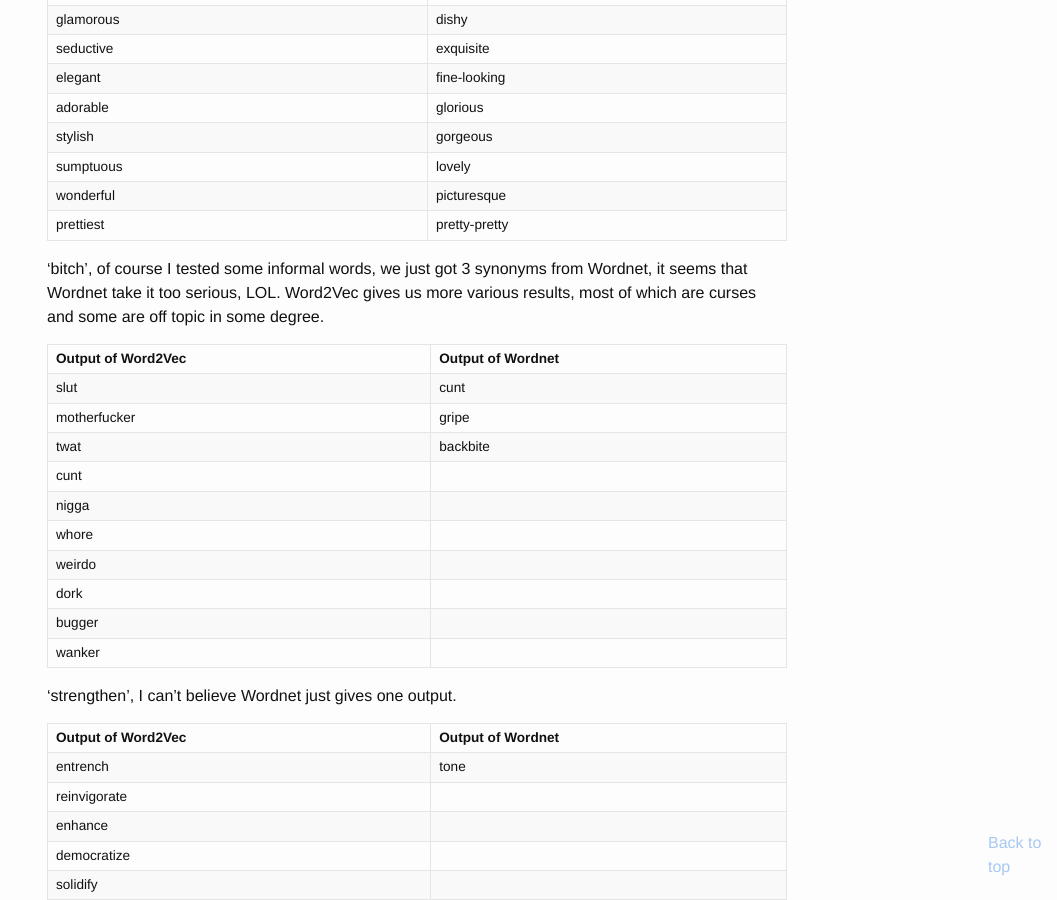
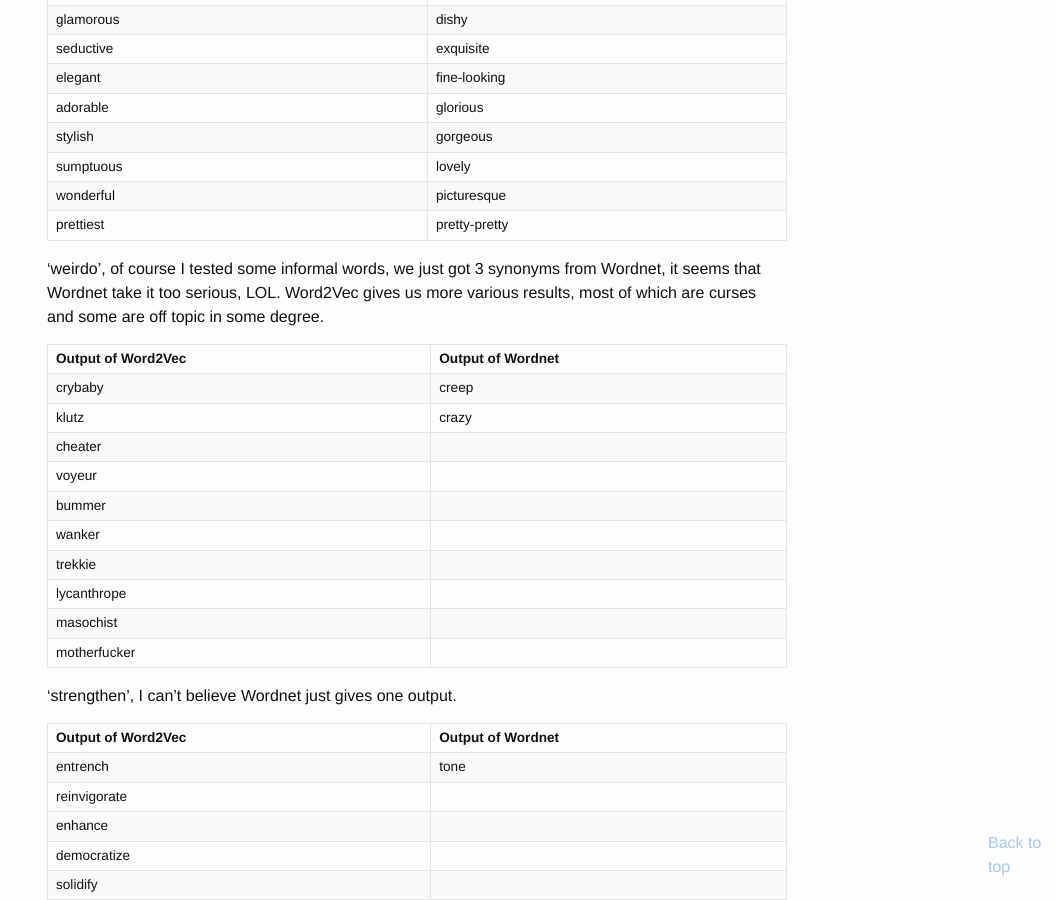
Before and after one commit to EastonLee/eastonlee.github.io, a Jekyll site: the page built from _posts/2017-03-31-fancyword-a-sublimetext-plugin-that-improves-your-word-choice-in-english-writing.markdown, in a window 1280 px wide and 900 px high, scrolled down 1551 px. Shown: the whole window, without its empty margins (223-1280 px from the left). Built offline with Jekyll 4.4.1, drawn with Linux system fonts in a browser that asks for light colours; nearby versions of some CDN libraries; comment, search, counter and statistics services are not loaded.

Commit message:
changed example

```diff
--- a/_posts/2017-03-31-fancyword-a-sublimetext-plugin-that-improves-your-word-choice-in-english-writing.markdown
+++ b/_posts/2017-03-31-fancyword-a-sublimetext-plugin-that-improves-your-word-choice-in-english-writing.markdown
@@ -45,20 +45,20 @@
 | wonderful                 | picturesque              |
 | prettiest                 | pretty-pretty            |
 
-'bitch', of course I tested some informal words, we just got 3 synonyms from Wordnet, it seems that Wordnet take it too serious, LOL. Word2Vec gives us more various results, most of which are curses and some are off topic in some degree.
+'weirdo', of course I tested some informal words, we just got 3 synonyms from Wordnet, it seems that Wordnet take it too serious, LOL. Word2Vec gives us more various results, most of which are curses and some are off topic in some degree.
 
 | Output of Word2Vec | Output of Wordnet |
 |--------------------|-------------------|
-| slut               | cunt              |
-| motherfucker       | gripe             |
-| twat               | backbite          |
-| cunt               |                   |
-| nigga              |                   |
-| whore              |                   |
-| weirdo             |                   |
-| dork               |                   |
-| bugger             |                   |
+| crybaby            | creep             |
+| klutz              | crazy             |
+| cheater            |                   |
+| voyeur             |                   |
+| bummer             |                   |
 | wanker             |                   |
+| trekkie            |                   |
+| lycanthrope        |                   |
+| masochist          |                   |
+| motherfucker       |                   |
 
 'strengthen', I can't believe Wordnet just gives one output.
 
```
